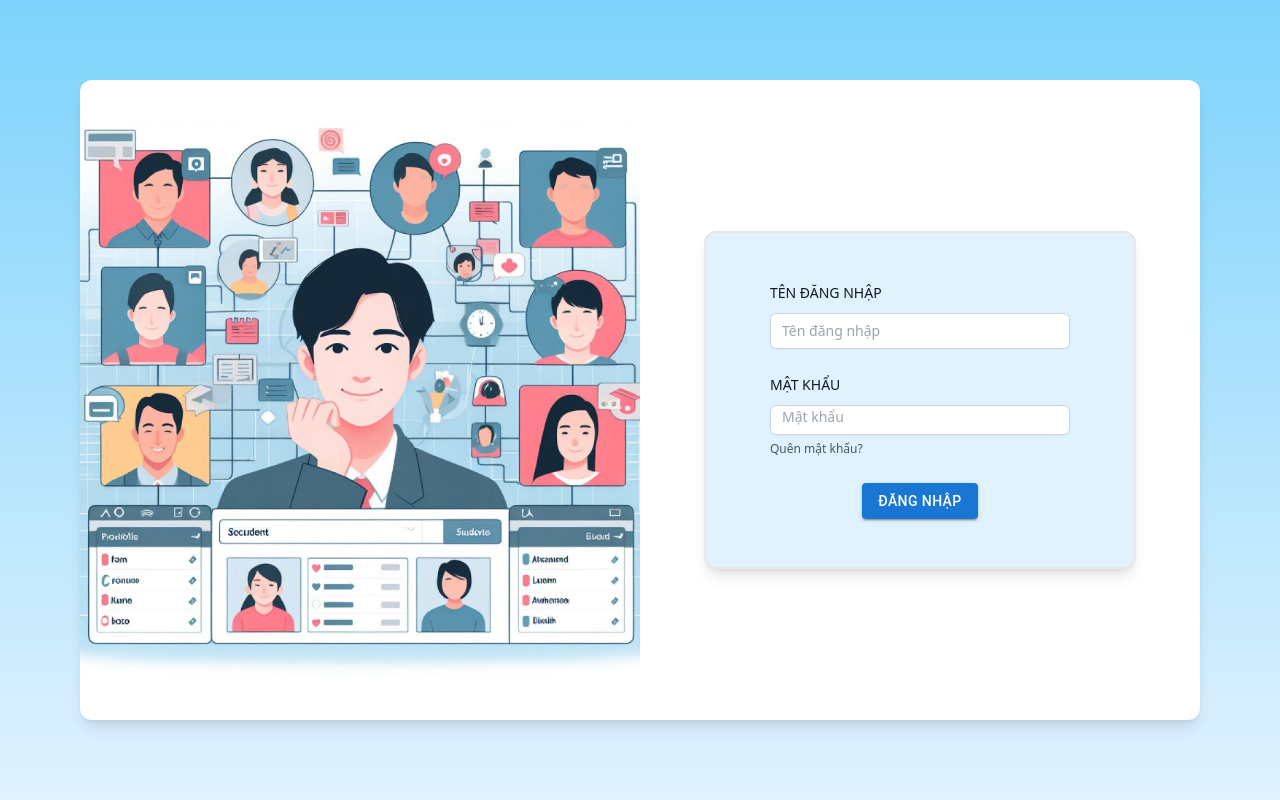
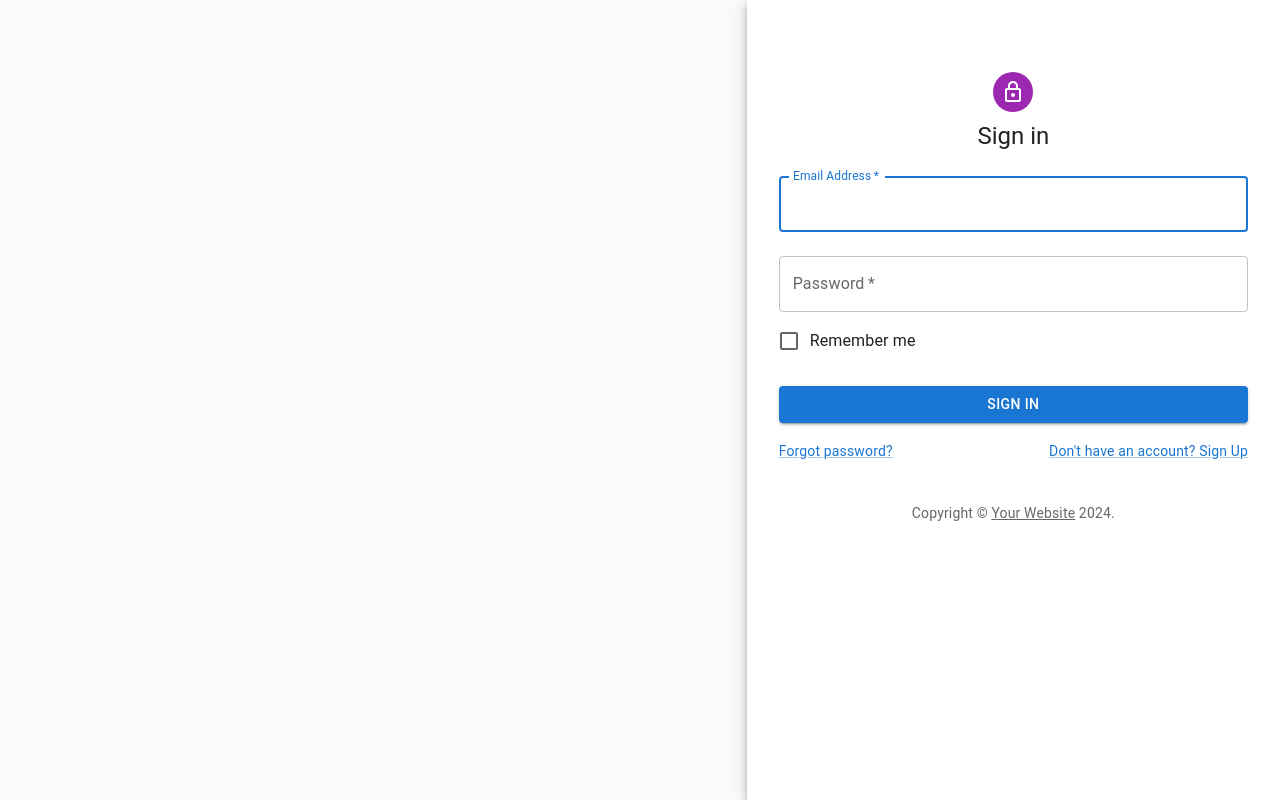
Before and after one commit to EdogawaCoTrung/StudentManagement-frontend-Reactjs-TailwindCSS, a React (Vite) app in the folder frontend/: page /login in a window 1280 px wide. Built offline with nearby package versions, Linux system fonts and the light colour scheme.

Commit message:
sua man login

```diff
--- a/frontend/src/components/Layout/DefaultLayout/index.jsx
+++ b/frontend/src/components/Layout/DefaultLayout/index.jsx
@@ -1,5 +1,4 @@
 import MyDrawer from "../../share/MyDrawer"
-// import React from "react"
 import PropTypes from 'prop-types';
 
 
--- a/frontend/src/components/Layout/LoginLayout/index.jsx
+++ b/frontend/src/components/Layout/LoginLayout/index.jsx
@@ -1,75 +1,129 @@
-import ButtonUsage from "../../share/MyButton";
+import Avatar from '@mui/material/Avatar';
+import Button from '@mui/material/Button';
+import CssBaseline from '@mui/material/CssBaseline';
+import TextField from '@mui/material/TextField';
+import FormControlLabel from '@mui/material/FormControlLabel';
+import Checkbox from '@mui/material/Checkbox';
+import Link from '@mui/material/Link';
+import Paper from '@mui/material/Paper';
+import Box from '@mui/material/Box';
+import Grid from '@mui/material/Grid';
+import LockOutlinedIcon from '@mui/icons-material/LockOutlined';
+import Typography from '@mui/material/Typography';
+import { createTheme, ThemeProvider } from '@mui/material/styles';
+
+
+function Copyright(props) {
+  return (
+    <Typography variant="body2" color="text.secondary" align="center" {...props}>
+      {'Copyright © '}
+      <Link color="inherit" href="https://mui.com/">
+        Your Website
+      </Link>{' '}
+      {new Date().getFullYear()}
+      {'.'}
+    </Typography>
+  );
+}
+
+// TODO remove, this demo shouldn't need to reset the theme.
+
+const defaultTheme = createTheme();
 
 export default function LogIn() {
+  const handleSubmit = (event) => {
+    event.preventDefault();
+    const data = new FormData(event.currentTarget);
+    console.log({
+      email: data.get('email'),
+      password: data.get('password'),
+    });
+  };
+
   return (
-        <div className="w-full h-full p-20 bg-gradient-to-b from-sky-300 to-sky-100">
-        <div className="w-full h-full bg-white rounded-xl shadow-lg">
-            <div className="md:w-1/2  h-full justify-left py-2 float-left grid place-items-center object-contain ">
-                <img
-                className="mx-auto h-auto w-auto flex flex-col "
-                src="../src/images/Login.png"
-                alt="Your Company"
+    <ThemeProvider theme={defaultTheme}>
+      <Grid container component="main" sx={{ height: '100vh' }}>
+        <CssBaseline />
+        <Grid
+          item
+          xs={false}
+          sm={4}
+          md={7}
+          sx={{
+            backgroundImage: 'Login.png',
+            backgroundRepeat: 'no-repeat',
+            backgroundColor: (t) =>
+              t.palette.mode === 'light' ? t.palette.grey[50] : t.palette.grey[900],
+            backgroundSize: 'cover',
+            backgroundPosition: 'center',
+          }}
         />
-            </div>
-
-            <div className="md:w-1/2 h-full px-16 py-16 md:py-10 sm:mx-auto md:float-right grid place-items-center">
-                <form className="space-y-6 w-full px-16 py-12 border-2 border-solid rounded-xl  bg-sky-100 font-sans shadow-lg" action="#" method="POST">
-                    <div>
-                        <label htmlFor="username" className="block text-sm font-medium leading-6 text-gray-900">
-                        TÊN ĐĂNG NHẬP
-                        </label>
-                        <div className="mt-2">
-                            <input
-                                id="username"
-                                name="username"
-                                type="text"
+        <Grid item xs={12} sm={8} md={5} component={Paper} elevation={6} square>
+          <Box
+            sx={{
+              my: 8,
+              mx: 4,
+              display: 'flex',
+              flexDirection: 'column',
+              alignItems: 'center',
+            }}
+          >
+            <Avatar sx={{ m: 1, bgcolor: 'secondary.main' }}>
+              <LockOutlinedIcon />
+            </Avatar>
+            <Typography component="h1" variant="h5">
+              Sign in
+            </Typography>
+            <Box component="form" noValidate onSubmit={handleSubmit} sx={{ mt: 1 }}>
+              <TextField
+                margin="normal"
                 required
-                                className="block w-full rounded-md border-0 py-1.5 text-gray-900 shadow-sm ring-1 ring-inset ring-gray-300
-                                placeholder:text-gray-400 focus:ring-2 focus:ring-inset focus:ring-sky-600 sm:text-sm sm:leading-6"
-                                placeholder="Tên đăng nhập"
+                fullWidth
+                id="email"
+                label="Email Address"
+                name="email"
+                autoComplete="email"
+                autoFocus
               />
-                        </div>
-                    </div>
-
-                    <div>
-                        <div className="flex items-center justify-between">
-                            <label htmlFor="password"
-                                    className="block text-sm font-medium leading-6 text-gray-900">
-                                MẬT KHẨU
-                            </label>
-                        </div>
-                        <div className="mt-2">
-                        <input
+              <TextField
+                margin="normal"
+                required
+                fullWidth
+                name="password"
+                label="Password"
+                type="password"
                 id="password"
-                            name="password"
-                            type="password"
                 autoComplete="current-password"
-                            required
-                            className="block w-full rounded-md border-0 py-1.5 text-gray-900 shadow-sm ring-1
-                            ring-inset ring-gray-300 placeholder:text-gray-400 focus:ring-2 focus:ring-inset focus:ring-sky-600 sm:text-sm sm:leading-6 pt-0"
-                            placeholder="Mật khẩu"
               />
-                        </div>
-                        <div>
-                            <a href="#" className="text-xs text-gray-600 hover:text-indigo-500 focus:outline-none focus:ring-2 focus:ring-offset-2 focus:ring-indigo-500">
-                                Quên mật khẩu?
-                            </a>
-                        </div>
-                    </div>
-
-
-                    <div className="grid place-items-center">
-                        <ButtonUsage
-                            text="ĐĂNG NHẬP"
+              <FormControlLabel
+                control={<Checkbox value="remember" color="primary" />}
+                label="Remember me"
+              />
+              <Button
                 type="submit"
-                            className="flex w-full justify-center rounded-md bg-sky-400 px-3 py-1.5 text-sm font-semibold leading-6
-                            text-white shadow-sm hover:bg-sky-500 focus-visible:outline focus-visible:outline-2 focus-visible:outline-offset-2 focus-visible:outline-indigo-600"
-                            />
-                    </div>
-
-                </form>
-            </div>
-        </div>
-      </div>
-    )
+                fullWidth
+                variant="contained"
+                sx={{ mt: 3, mb: 2 }}
+              >
+                Sign In
+              </Button>
+              <Grid container>
+                <Grid item xs>
+                  <Link href="#" variant="body2">
+                    Forgot password?
+                  </Link>
+                </Grid>
+                <Grid item>
+                  <Link href="#" variant="body2">
+                    {"Don't have an account? Sign Up"}
+                  </Link>
+                </Grid>
+              </Grid>
+              <Copyright sx={{ mt: 5 }} />
+            </Box>
+          </Box>
+        </Grid>
+      </Grid>
+    </ThemeProvider>
+  );
 }
--- a/frontend/src/components/share/MyDrawer/index.jsx
+++ b/frontend/src/components/share/MyDrawer/index.jsx
@@ -1,40 +1,39 @@
-// import { Drawer } from '@mui/material';
-// import Button from '@mui/material/Button';
-// import List from '@mui/material/List';
-// import ListItem from '@mui/material/ListItem';
-// import ListItemText from '@mui/material/ListItemText';
-// import { useState } from 'react'; // For managing drawer state
+import { Drawer } from '@mui/material';
+import Button from '@mui/material/Button';
+import List from '@mui/material/List';
+import ListItem from '@mui/material/ListItem';
+import ListItemText from '@mui/material/ListItemText';
+import { useState } from 'react'; // For managing drawer state
 
 
 
 export default function MyDrawer() {
-//     const [isDrawerOpen, setIsDrawerOpen] = useState(false);
+    const [isDrawerOpen, setIsDrawerOpen] = useState(false);
 
-//     const toggleDrawer = (open) => (event) => {
-//         // Prevent bubbling if triggered from within the drawer
-//         if (event.type === 'keydown' && (event.key === 'Tab' || event.key === 'Shift')) {
-//             return;
-//         }
-//         setIsDrawerOpen(open);
-//     };
+    const toggleDrawer = (open) => (event) => {
+        // Prevent bubbling if triggered from within the drawer
+        if (event.type === 'keydown' && (event.key === 'Tab' || event.key === 'Shift')) {
+            return;
+        }
+        setIsDrawerOpen(open);
+    };
 
-//     return (
-//         <div>
-//             <Button onClick={toggleDrawer(true)}>Open Drawer</Button>
-//             <Drawer
-//                 anchor="left" // Position: 'left', 'right', 'top', 'bottom'
-//                 open={isDrawerOpen}
-//                 onClose={toggleDrawer(false)}
-//             >
-//                 <List>
-//                    {['Item 1', 'Item 2', 'Item 3'].map((text) => (
-//                        <ListItem button key={text}>
-//                            <ListItemText primary={text} />
-//                        </ListItem>
-//                    ))}
-//                 </List>
-//             </Drawer>
-//         </div>
-//     );
-    return(<></>)
+    return (
+        <div>
+            <Button onClick={toggleDrawer(true)}>Open Drawer</Button>
+            <Drawer
+                anchor="left" // Position: 'left', 'right', 'top', 'bottom'
+                open={isDrawerOpen}
+                onClose={toggleDrawer(false)}
+            >
+                <List>
+                   {['Item 1', 'Item 2', 'Item 3'].map((text) => (
+                       <ListItem button key={text}>
+                           <ListItemText primary={text} />
+                       </ListItem>
+                   ))}
+                </List>
+            </Drawer>
+        </div>
+    );
 }
```
Also changed, not shown: frontend/public/Login.png (renamed from frontend/src/images/Login.png). Lines whose indentation alone changed are shown as unchanged.
